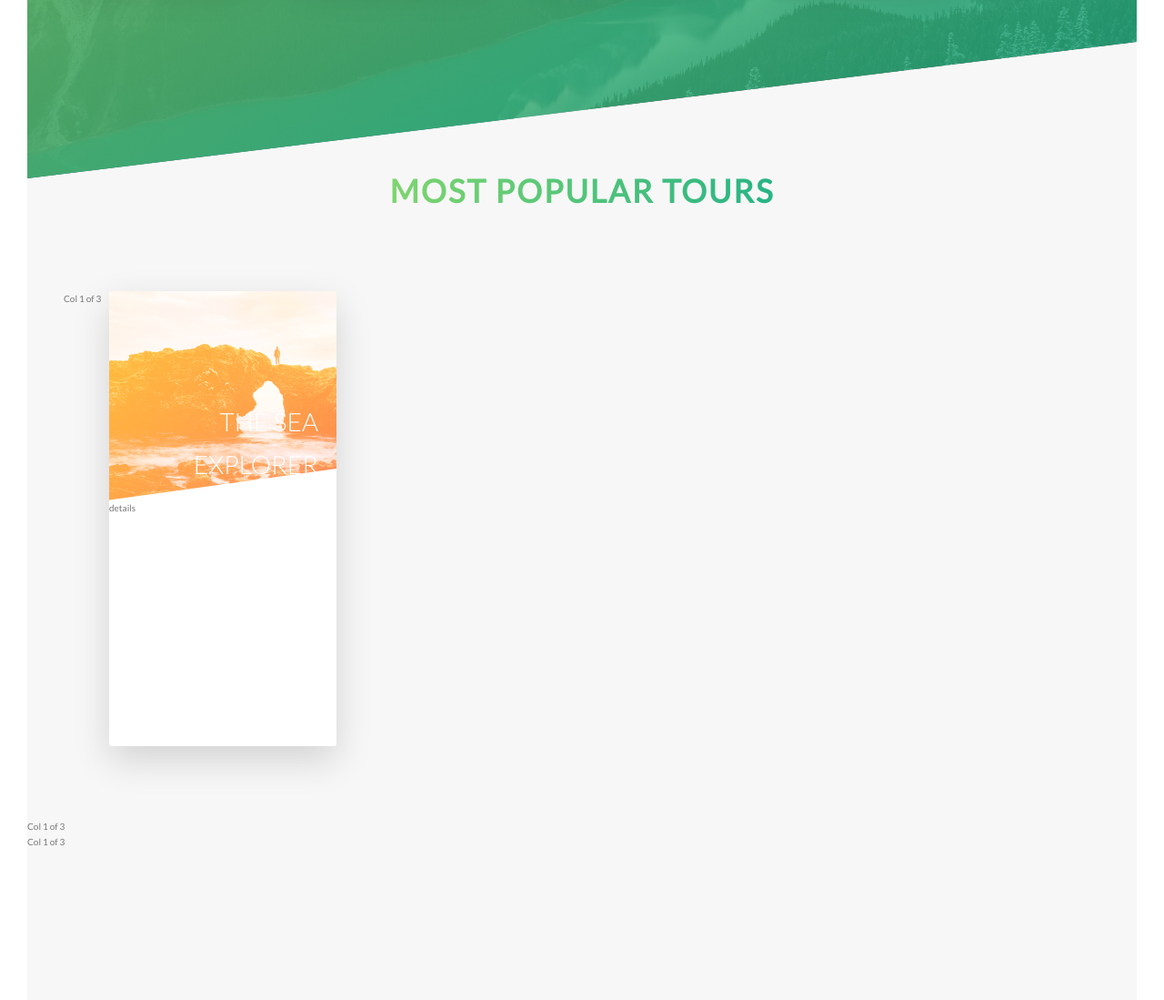
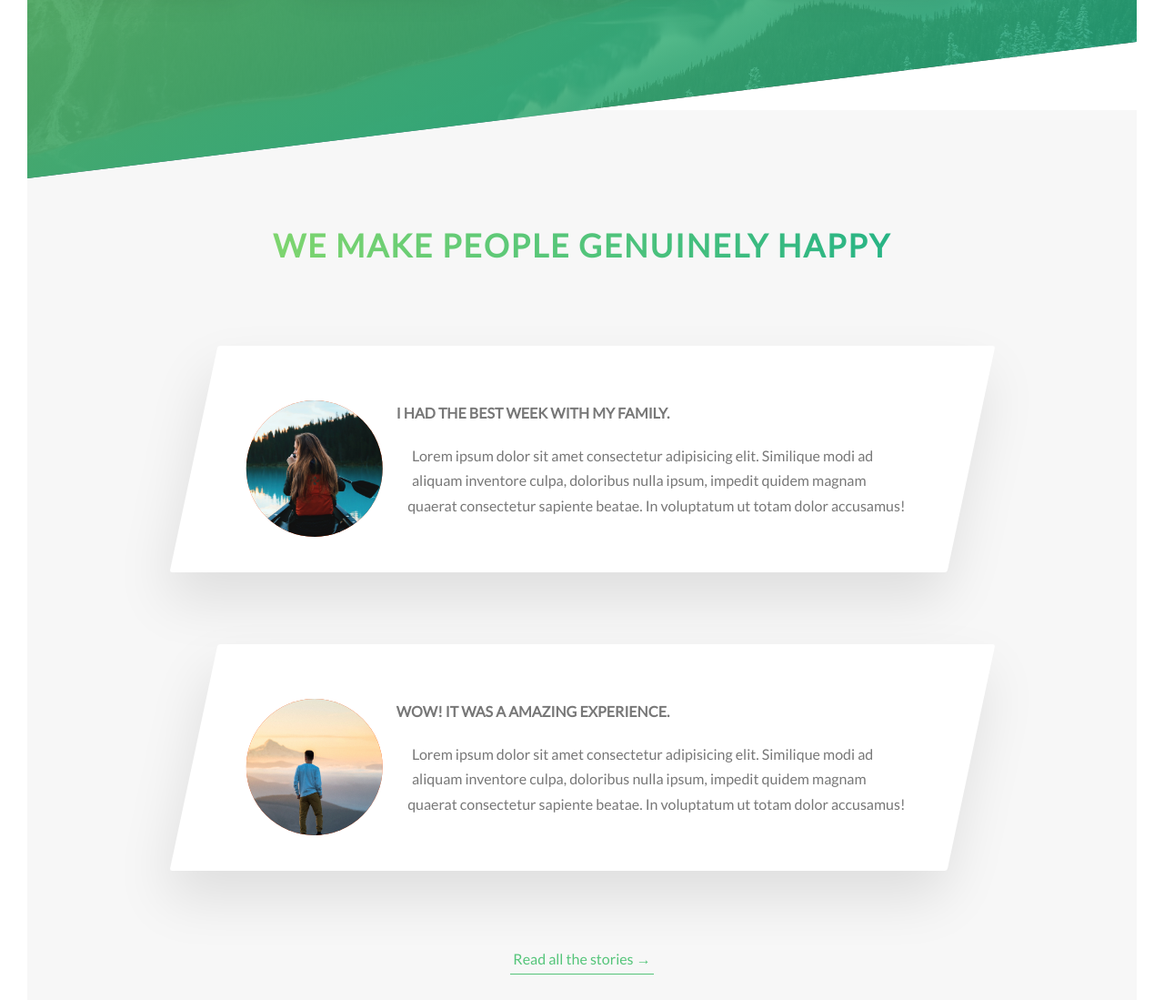
Before and after one commit to PayalBhandwalkar/NatoursWebite, a website: page index.html in a window 1280 px wide. Shown: the part 2057-3156 px from the top of the page at 91% size. Drawn offline with Linux system fonts and the light colour scheme.

Commit message:
commit it

```diff
--- a/index.html
+++ b/index.html
@@ -121,46 +121,62 @@
 
             </section>
 
-            <section class="section-tours">
+            <section class="section-stories">
               <div class="u-center-text u-margin-bottom-big">
                 <h2 class="heading-secondary">
-                    Most popular tours
+                  We make people genuinely happy
                 </h2>
               </div>
 
               <div class="row">
-                <div class="col-1-of-3">
-                  <div class="card">
-                    <div class="card__side card__side--front">
-                     <div class="card__picture card__picture--1">
-                         &nbsp;
-                     </div>
-                     <h4 class="card__heading">
-                       <span class="card__heading-span  card__heading-span--1">The Sea Explorer</span>
-                       </h4>
-                     <div class="card__details">
-                          details
-                     </div>
-                    </div>
-                    <div class="card__side card__side--back card__side--back-1">
-                      back
+               <div class="story">
+                 <figure class="story__shape">
+                 <img src="img/nat-8.jpg" alt="person on tour" class="story__img">
+                 <figcaption class="story__caption">
+                  Mary Smith
+                 </figcaption>
+                </figure>
+                 <div class="story__text">
+                   <h3 class="heading-tertiary u-margin-bottom-small">
+                     I had the best week with my family.
+                   </h3>
+                   <p>
+                     Lorem ipsum dolor sit amet consectetur adipisicing elit. Similique modi ad aliquam inventore culpa, doloribus nulla ipsum, impedit quidem magnam quaerat consectetur sapiente beatae. In voluptatum ut totam dolor accusamus!
+                   </p>
                  </div>
                </div>
               </div>
-                 Col 1 of 3
+
+              <div class="row">
+                <div class="story">
+                  <figure class="story__shape">
+                  <img src="img/nat-9.jpg" alt="person on tour" class="story__img">
+                  <figcaption class="story__caption">
+                   Jack Wilson
+                  </figcaption>
+                 </figure>
+                  <div class="story__text">
+                    <h3 class="heading-tertiary u-margin-bottom-small">
+                     WOW! it was a amazing experience.
+                    </h3>
+                    <p>
+                      Lorem ipsum dolor sit amet consectetur adipisicing elit. Similique modi ad aliquam inventore culpa, doloribus nulla ipsum, impedit quidem magnam quaerat consectetur sapiente beatae. In voluptatum ut totam dolor accusamus!
+                    </p>
                   </div>
-                 <div class="col-1-of-3">
-                    Col 1 of 3
-                  </div>
-                  <div class="col-1-of-3">
-                      Col 1 of 3
-                  </div>
-
-
                 </div>
                </div>
 
+              <div class="u-center-text u-margin-top-huge">
+               <a href="#" class="btn-text">
+                Read all the stories &rarr;
+            </a>
+          </div>
+
             </section>
+
+
+
+
 
           </main>
 
--- a/sass/abstracts/_variables.scss
+++ b/sass/abstracts/_variables.scss
@@ -4,6 +4,7 @@ $color-primary-dark: #28b485;
 
 $color-secondary-light: #ffb900;
 $color-secondary-dark: #ff7730;
+
 
 $color-tertiary-light: #2998ff;
 $color-tertiary-dark: #5643fa;
--- a/sass/base/_utilities.scss
+++ b/sass/base/_utilities.scss
@@ -10,3 +10,8 @@
 .u-margin-bottom-small{
     margin-bottom: 2rem;
 }
+
+.u-margin-top-big {
+    margin-top: 8rem;
+    margin-top: 10rem;
+}
--- a/sass/components/_cards.scss
+++ b/sass/components/_cards.scss
@@ -1,4 +1,4 @@
-.card {
+/*.card {
     perspective: 150rem;
     -moz-perspective: 150rem;
     position: relative;
@@ -90,13 +90,11 @@
        }
 
        &__heading-span {
-            padding: 1rem 1.5rem;
+        padding: 1rem 1.5rem;
+        -webkit-box-decoration-break: clone;
+        box-decoration-break: clone;
 
-            &--1  {
-            background-image: linear-gradient(to right bottom,
-                rgba($color-secondary-light, .85),
-                rgba($color-secondary-dark, .85)
-            );
-         }
-       }
-}
+
+    }
+
+}*/
--- /dev/null
+++ b/sass/components/_story.scss
@@ -0,0 +1,66 @@
+.story {
+    width: 75%;
+    margin: 0 auto;
+    box-shadow: 0 3rem 6rem rgba($color-black, .1);
+    background-color: $color-white;
+    border-radius: 3px;
+    padding: 6rem;
+    padding-left: 9rem;
+    font-size: $default-font-size;
+    transform: skewX(-12deg);
+
+
+    & > * {
+        transform: skewX(12deg);
+    }
+
+    &__shape {
+        width: 15rem;
+        height: 15rem;
+        background-color: orangered;
+        float: left;
+        -webkit-shape-outside:  circle(50% at 50% 50%);
+        shape-outside: circle(50% at 50% 50%);
+        -webkit-clip-path: circle(50% at 50% 50%);
+        clip-path:  circle(50% at 50% 50%); ;
+        transform: translateX(-3rem) skewX(12deg);
+        position: relative;
+    }
+
+    &__img{
+        height: 100%;
+        transform: translateX(-4rem) scale(1.4);
+        transition: all .5s;
+    }
+
+    &__text {
+        transform: skewX(12deg);
+    }
+
+    &__caption {
+        position: absolute;
+        top: 40%;
+        left: 20%;
+        transform: translate(-50% 20%);
+        color: $color-white;
+        text-transform: uppercase;
+        font-size: 1.7rem;
+        text-align: center;
+        opacity: 0;
+        transition: all .5s;
+        backface-visibility: hidden;
+
+
+    }
+
+    &:hover &__caption {
+        opacity: 1;
+        transform: translate(-50% -50%);
+    }
+
+    &:hover &__img {
+        transform: translateX(-4rem) scale(1);
+        filter: blur(4px) brightness(70%);
+
+    }
+}
--- a/sass/main.scss
+++ b/sass/main.scss
@@ -12,6 +12,7 @@
 @import "components/composition";
 @import "components/feature-box";
 @import "components/cards";
+@import "components/story";
 
 @import "layout/header";
 @import "layout/grid";
--- a/sass/pages/_home.scss
+++ b/sass/pages/_home.scss
@@ -20,9 +20,14 @@
     }
 
 }
-.section-tours {
+/*.section-tours{
     background-color: $color-grey-light-1;
     padding: 25rem 0 50rem 0;
     margin-top: -20vh;
 
+}*/
+.section-stories {
+    padding: 15rem 0;
+    background-color: $color-grey-light-1;
+
 }
```
Also changed, not shown: css/style.css. Lines whose indentation alone changed are shown as unchanged.
